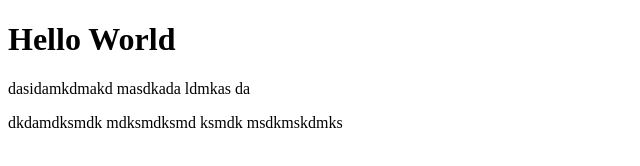
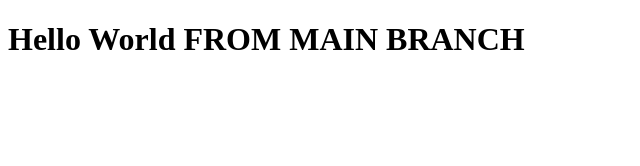
Before and after one commit to shikharx06/mern-11-foundation, a plain HTML site: page index.html in a window 1280 px wide. Shown: the whole page, without its empty margins (0-640 px from the left). Drawn offline with Linux system fonts and the light colour scheme.

Commit message:
feat: hello from main

```diff
--- a/index.html
+++ b/index.html
@@ -10,9 +10,7 @@
 <body>
 <div>
     <div>
-        <h1>Hello World</h1>
-        <p>dasidamkdmakd masdkada ldmkas da</p>
-        <div>dkdamdksmdk mdksmdksmd ksmdk msdkmskdmks</div>
+        <h1>Hello World FROM MAIN BRANCH</h1>
     </div>
 </div>
 </body>
```
